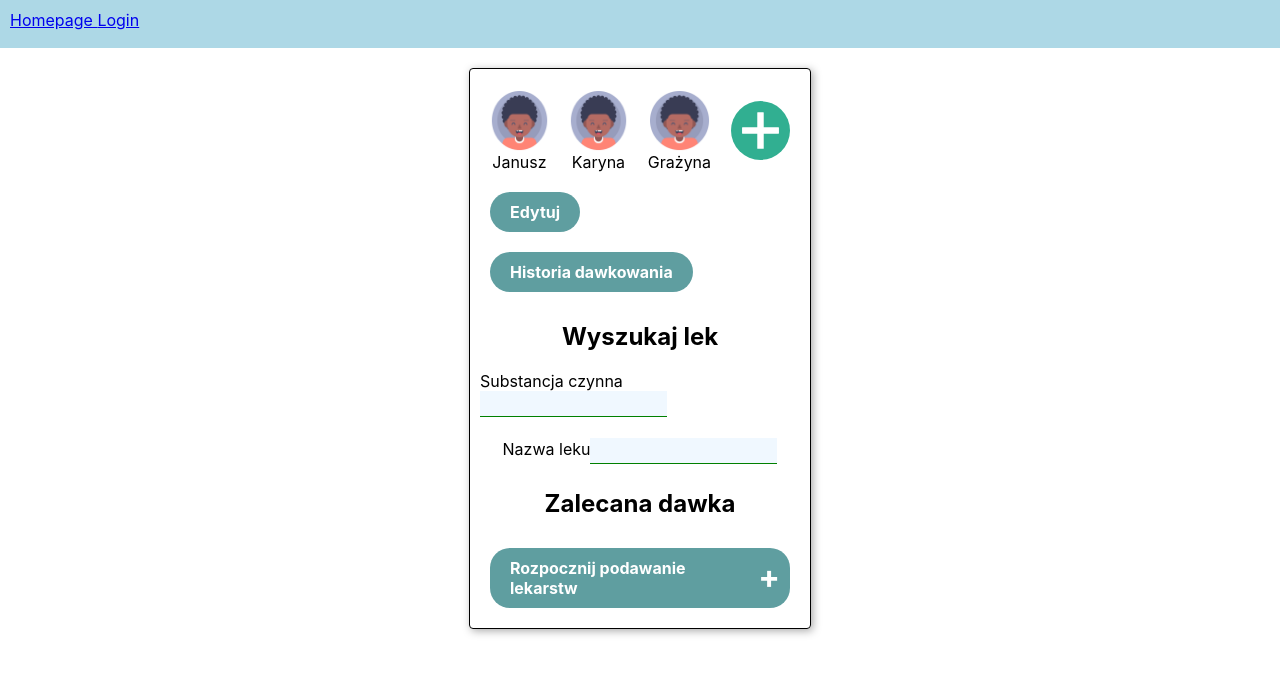
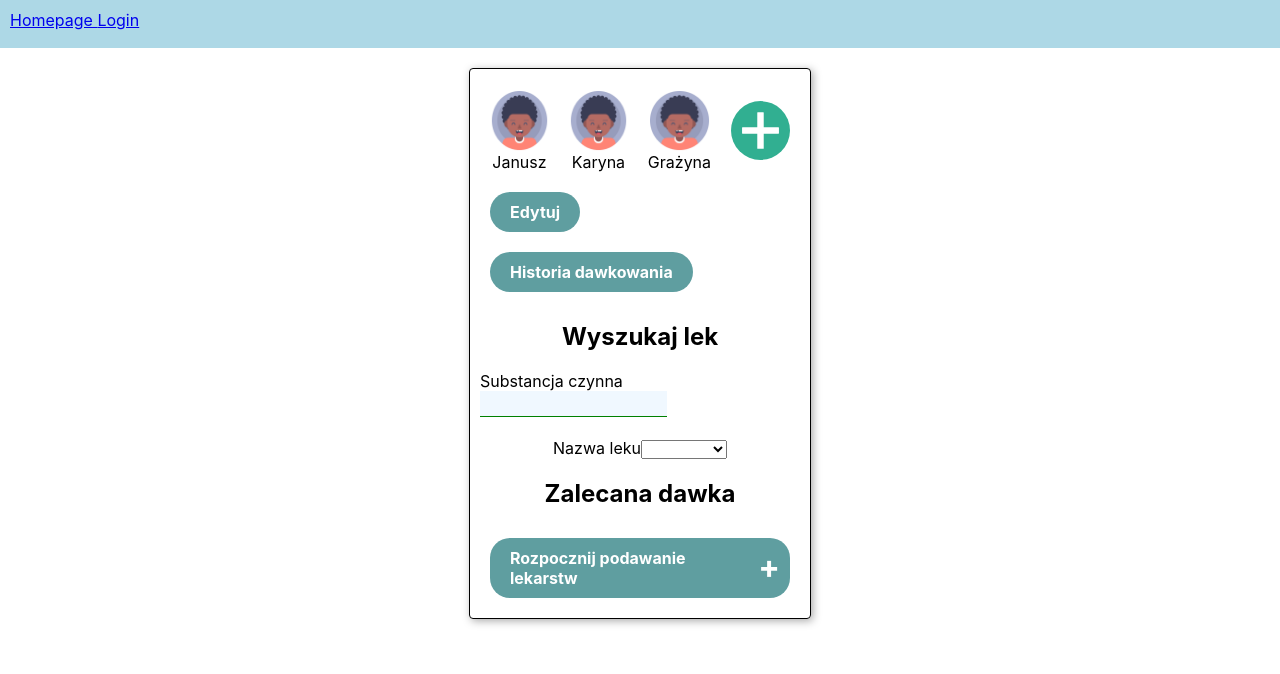
Before and after one commit to olivergav/pediatric_calculator, a React (Create React App) app: page / in a window 1280 px wide. Shown: the top 674 px of the page. Built offline with nearby package versions, Linux system fonts and the light colour scheme.

Commit message:
added autocomplete select for medicine name

```diff
--- a/src/components/drugsFinder/DrugsFinder.jsx
+++ b/src/components/drugsFinder/DrugsFinder.jsx
@@ -89,7 +89,17 @@ function DrugsFinder() {
             </div>
             <div className="control-group">
                 <label htmlFor="drugName">Nazwa leku</label>
-                <input type="text" id="drugName"/>
+                <select id="drugName">
+                    <option value=""></option>
+                    {drugs
+                        .filter((drug) => drug.activeIngridient.includes(ingredient))
+                        .flatMap(drug => drug.drugs)
+                        .map(drug => (
+                        <option key={drug.name} value={drug.name}>
+                            {drug.name}
+                        </option>
+                    ))
+                }</select>
             </div>
 
             <h2>Zalecana dawka</h2>
```
